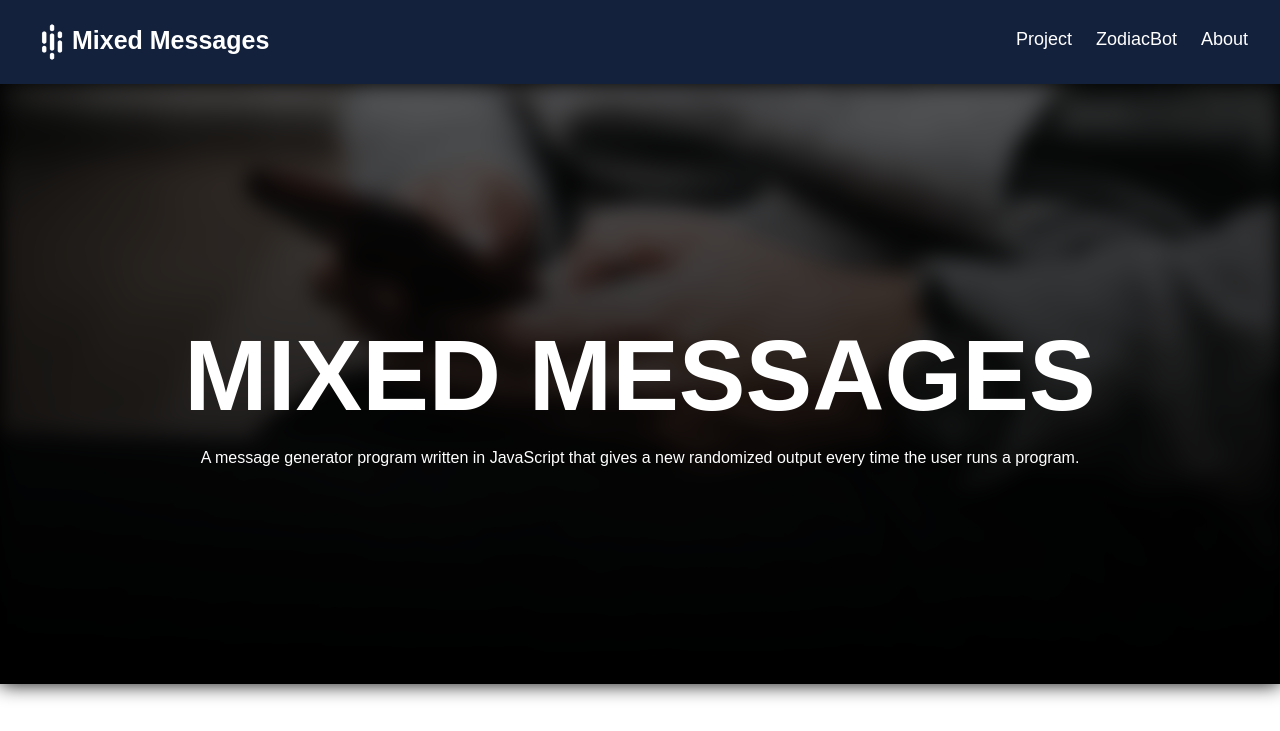
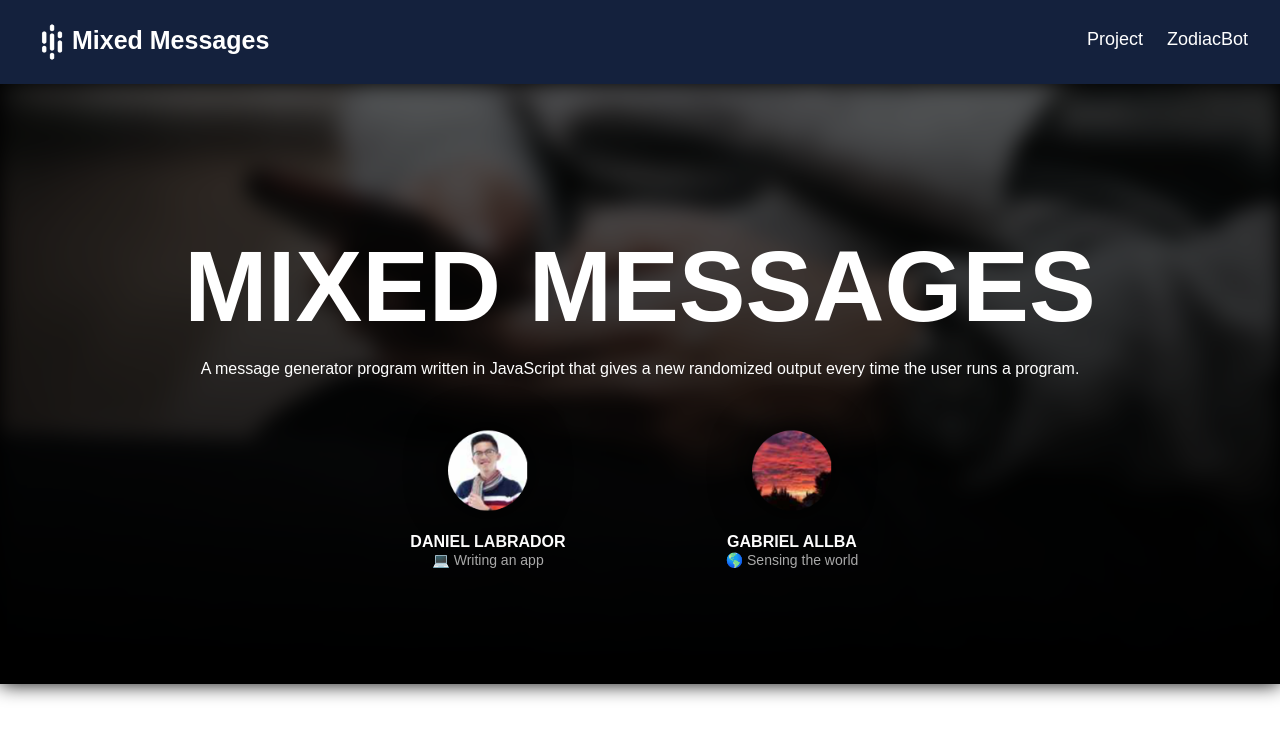
Before and after one commit to GabrielAllba/Mixed-Message, a plain HTML site: page index.html in a window 1280 px wide. Shown: the top 731 px of the page. Drawn offline with Linux system fonts and the light colour scheme.

Commit message:
Add developer info in header

```diff
--- a/index.html
+++ b/index.html
@@ -16,7 +16,6 @@
             <nav>
                 <a href="#default" class="logo"><img id="logo" src="img/logo.png"><span id="text-logo">Mixed Messages</span></a>
                 <div class="nav-right">
-                    <a href="#about">About</a>
                     <a href="#zodiac">ZodiacBot</a>
                     <a href="#project">Project</a>
                 </div>
@@ -25,6 +24,30 @@
             <div id="project">
                 <h1 id="default">MIXED MESSAGES</h1>
                 <p id="z">A message generator program written in JavaScript that gives a new randomized output every time the user runs a program.</p>
+                <table>
+                    <tr>
+                        <td>
+                            <a href="https://github.com/daniellabrador">
+                                <img src="img/Daniel.png">
+                                <br>
+                                <br>
+                                <span class="devName">DANIEL LABRADOR</span>
+                            </a>
+                            <br>
+                            <span id="danielAct"></span>
+                        </td>
+                        <td>
+                            <a href="https://github.com/GabrielAllba">
+                                <img src="img/Riel.png">
+                                <br>
+                                <br>
+                                <span class="devName">GABRIEL ALLBA</span>
+                            </a>
+                            <br>
+                            <span id="rielAct"></span>
+                        </td>
+                    </tr>
+                </table>
             </div>
         </header>
 
@@ -42,13 +65,12 @@
 
         <main>
         <!-- ZodiacBot-->
-        <section class="zodiacBotSection">
+        <section class="zodiacBotSection" id="zodiac">
             <img class="zodiacBot" src="img/robot.png" height="500px" align="left">
             <button class="zodiacBtn">READ MY HAND</button>
             <div id="zodiacBubble">Awaiting for your request . . .</div>
         </section>
         </main>
-
         <script src="script.js"></script>
     </body>
 </html>
--- a/script.js
+++ b/script.js
@@ -122,7 +122,7 @@ const zodQuote = {
     devActivities: [
         '🌎 Sensing the world', '🧭 Mounting an expedition',
         '💻 Writing an app', '🎨 Crafting another masterpiece',
-        '🔢 Calculating risks', '📖 Reading a book', '🛌 Dreaming about world peace',
+        '🔢 Calculating risks', '📖 Reading a book', '🌜 Dreaming about world peace',
         '🏇 Riding a horse', '🚗 Driving a car', '🤹‍♂️ Hanging out with friends',
         '🔎 Seeking for answers', '⏰ Beating a deadline', '💤 Hitting up the hay'
     ],
@@ -295,7 +295,7 @@ const zodQuote = {
     }
 }
 
-// Modal
+// Modal variables
 const modal = document.getElementById("myModal");
 const modalSpan = document.getElementsByClassName("close")[0];
 
@@ -316,6 +316,10 @@ window.onclick = function(event) {
   }
 }
 
+// Developers
+document.getElementById("danielAct").innerHTML = `${zodQuote.devActivity}`;
+document.getElementById("rielAct").innerHTML = `${zodQuote.devActivity}`;
+
 // ZodiacBot
 const zodiacBtn = document.getElementsByClassName("zodiacBtn")[0];
 zodiacBtn.onclick = function(){
--- a/style.css
+++ b/style.css
@@ -86,6 +86,38 @@ h1 {
     font-size: 100px;
 }
 
+/* Developers */
+table {
+    text-align: center;
+    margin-top:50px;
+    margin-left: auto;
+    margin-right: auto;
+}
+
+td {
+    width: 300px;
+}
+
+td img {
+    filter:drop-shadow(0px 0px 20px black);
+    height: 80px;
+}
+
+td a {
+    text-decoration: none;
+    font-weight: bold;
+    color:white;
+}
+
+td a:visited,td a:hover,td a:active {
+    color:white;
+}
+
+#rielAct, #danielAct {
+    color:darkgrey;
+    font-size: 14px;
+}
+
 /* Modal Box */
 
 .modal {
@@ -99,6 +131,7 @@ h1 {
     overflow: auto;
     background-color: rgb(0,0,0);
     background-color: rgba(0, 0, 0, 0.598);
+    border-radius: 15px;
 }
 
 .modal-content {
@@ -108,6 +141,7 @@ padding: 20px;
     border: 1px solid #888;
     width: 80%;
     z-index: 4;
+    border-radius: 15px;
 }
 
 #quote {
```
Also changed, not shown: img/Daniel.png (added), img/Riel.png (added). Lines whose indentation alone changed are shown as unchanged.
